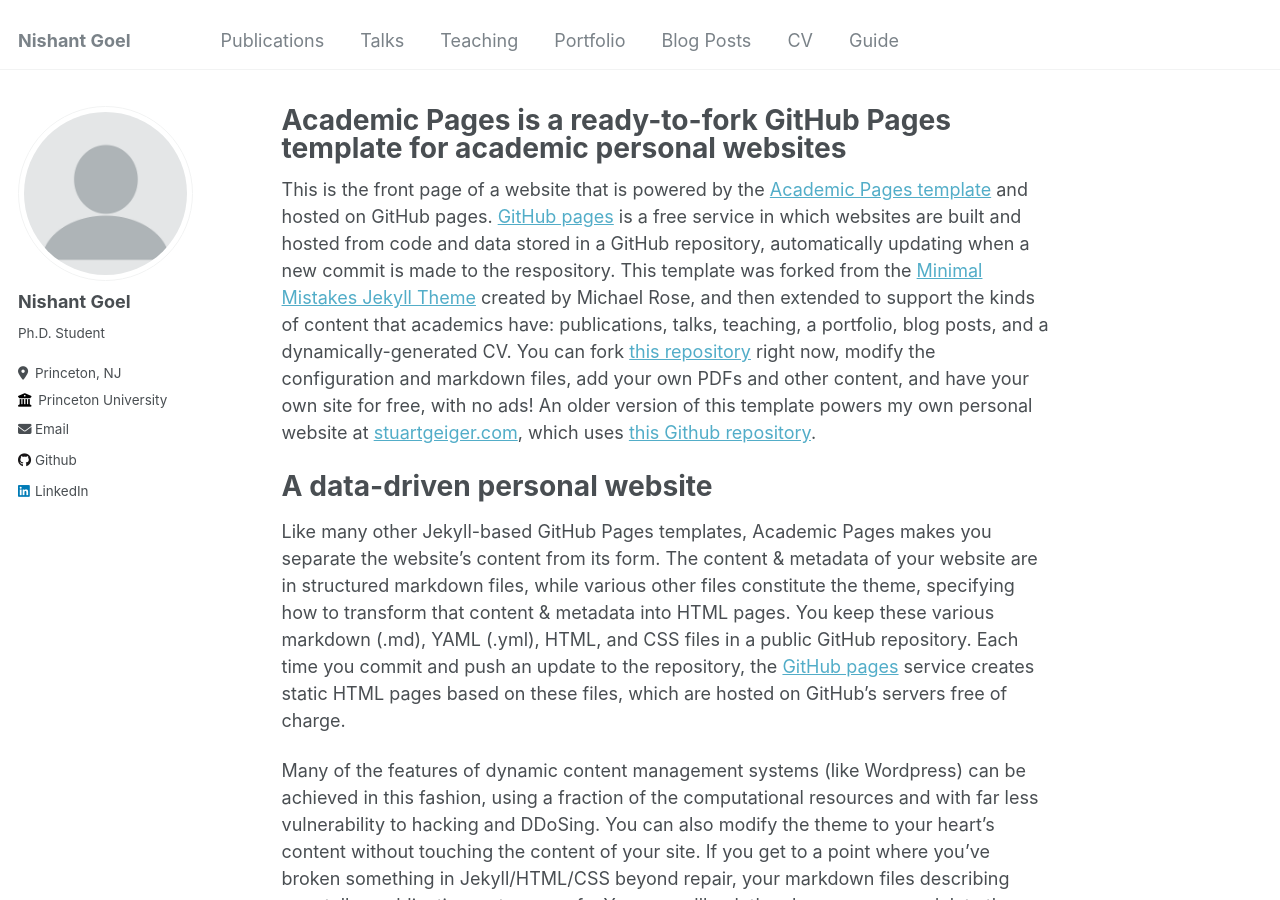
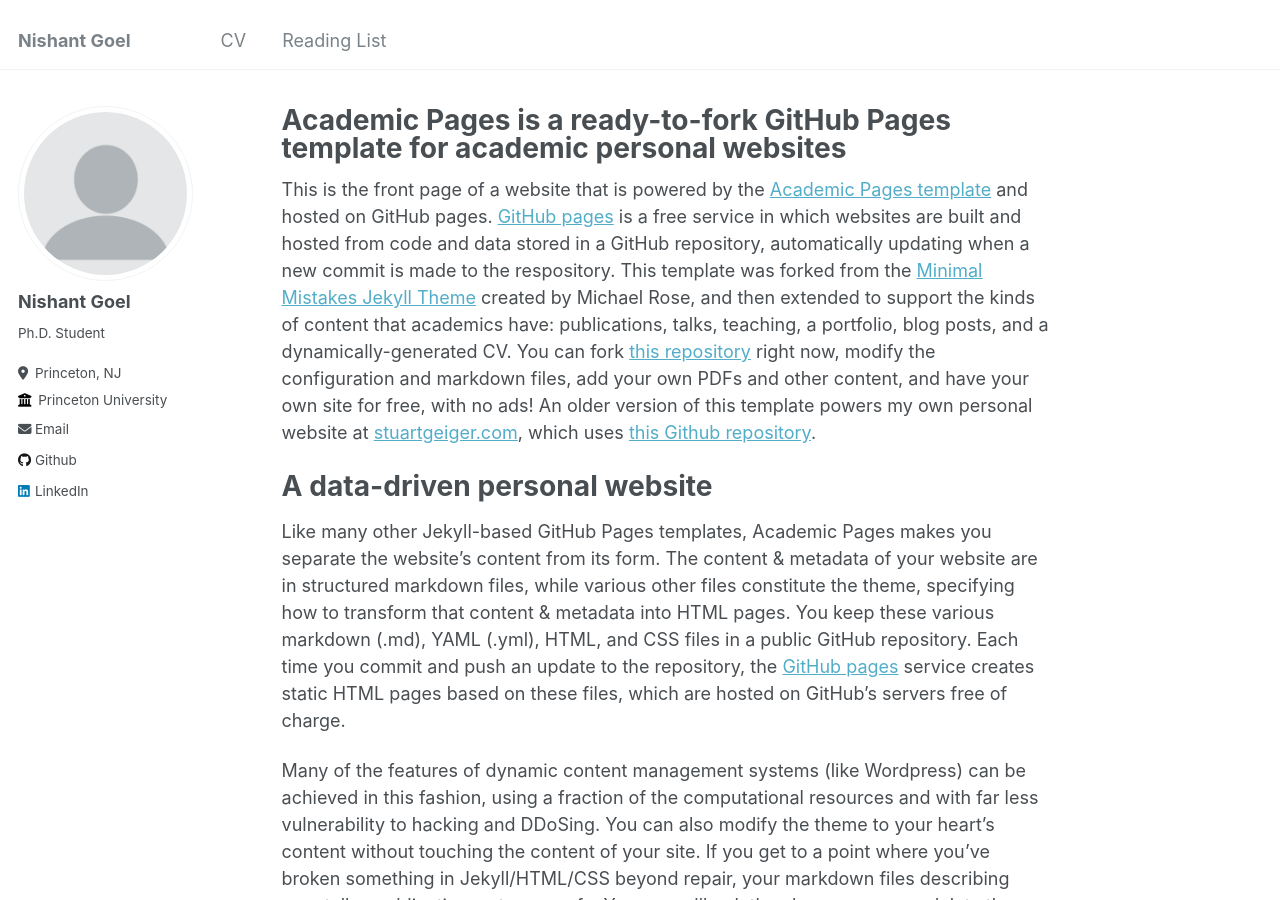
Before and after one commit to nish-goel/nish-goel.github.io, a Jekyll site: the page built from _pages/about.md, in a window 1280 px wide and 900 px high. Built offline with Jekyll 4.4.1, drawn with Linux system fonts in a browser that asks for light colours.

Commit message:
Update navigation.yml

```diff
--- a/_data/navigation.yml
+++ b/_data/navigation.yml
@@ -1,22 +1,22 @@
 # main links links
 main:
-  - title: "Publications"
-    url: /publications/
+  # - title: "Publications"
+  #   url: /publications/
 
-  - title: "Talks"
-    url: /talks/
+  # - title: "Talks"
+  #   url: /talks/
 
-  - title: "Teaching"
-    url: /teaching/
+  # - title: "Teaching"
+  #   url: /teaching/
 
-  - title: "Portfolio"
-    url: /portfolio/
+  # - title: "Portfolio"
+  #   url: /portfolio/
 
-  - title: "Blog Posts"
-    url: /year-archive/
+  # - title: "Blog Posts"
+  #   url: /year-archive/
 
   - title: "CV"
     url: /cv/
 
-  - title: "Guide"
+  - title: "Reading List"
     url: /markdown/
```
